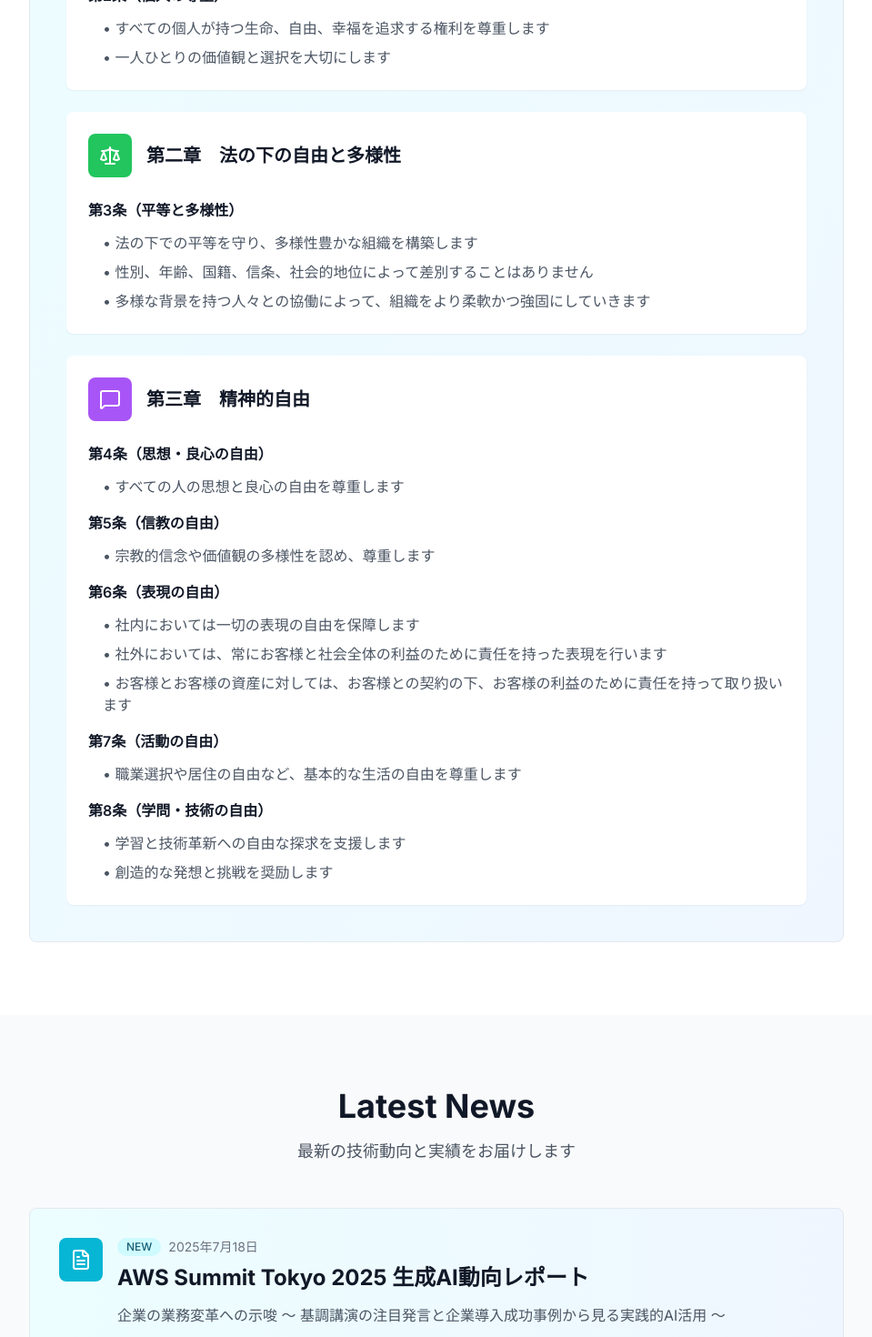
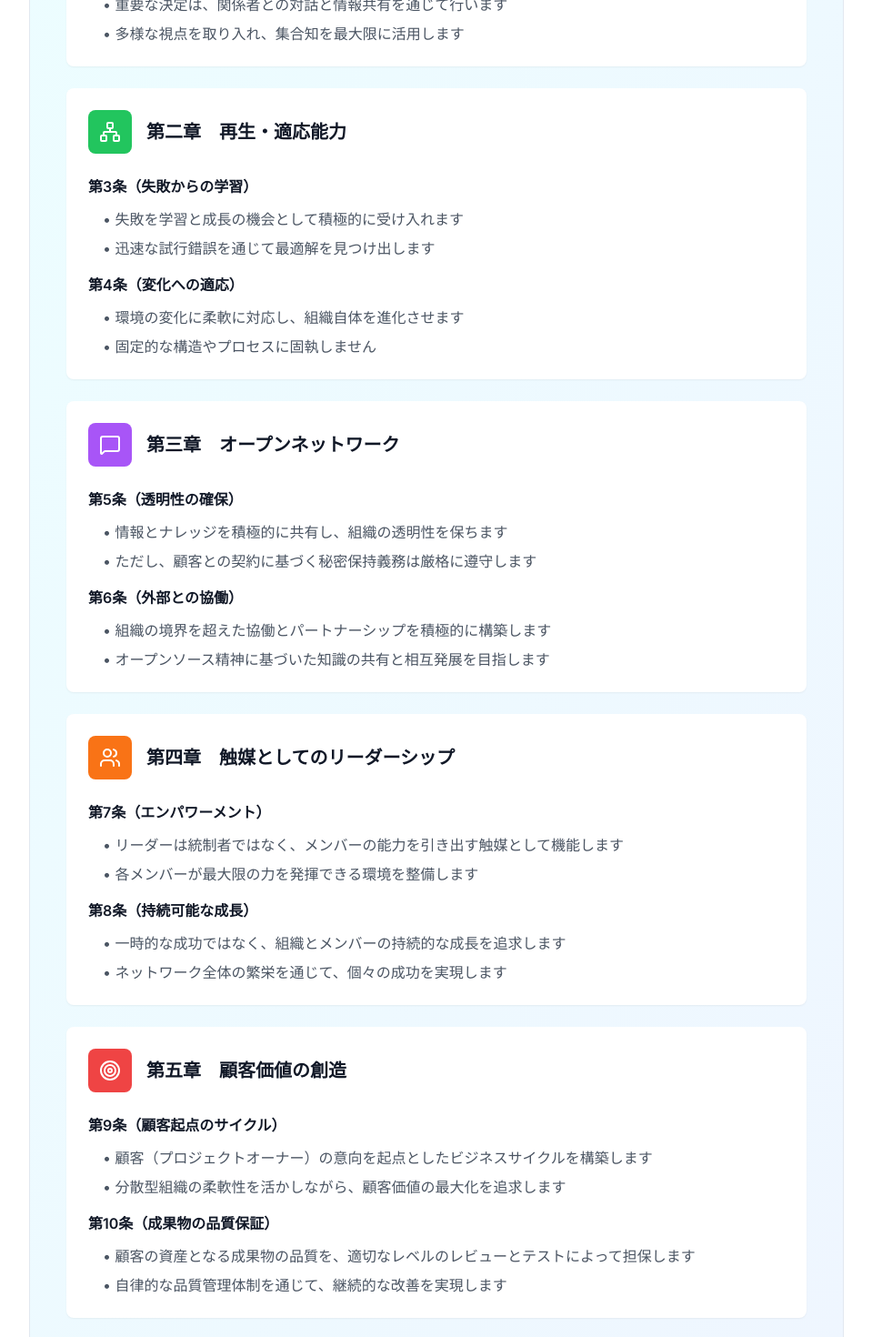
Before and after one commit to unrcom/unr-v0-renewal, a Next.js app: page / in a window 1280 px wide. Shown: the part 1280-2750 px from the top of the page at 91% size, without its empty margins (160-1119 px from the left). Built offline with nearby package versions, Linux system fonts and the light colour scheme.

Commit message:
added Company Constitution

```diff
--- a/app/page.tsx
+++ b/app/page.tsx
@@ -5,9 +5,11 @@ import { SiteFooter } from "@/components/site-footer";
 import {
   FileText,
   ExternalLink,
-  Scale,
+  Network,
   Users,
   MessageSquare,
+  Target,
+  CheckCircle,
 } from "lucide-react";
 
 export default function HomePage() {
@@ -53,7 +55,7 @@ export default function HomePage() {
                 Company Constitution
               </h2>
               <p className="text-lg text-gray-600 dark:text-gray-300">
-                私たちが大切にする価値観と行動指針
+                分散型組織として大切にする価値観と行動指針
               </p>
             </div>
 
@@ -62,157 +64,236 @@ export default function HomePage() {
                 {/* 前文 */}
                 <div className="text-center mb-8">
                   <div className="inline-flex items-center justify-center w-16 h-16 bg-cyan-500 dark:bg-cyan-600 rounded-full mb-4">
-                    <Scale className="w-8 h-8 text-white" />
+                    <Network className="w-8 h-8 text-white" />
                   </div>
                   <div className="bg-white dark:bg-gray-700 rounded-lg p-6 shadow-sm">
                     <h3 className="text-xl font-bold text-gray-900 dark:text-gray-100 mb-4">
                       前文
                     </h3>
                     <p className="text-gray-700 dark:text-gray-300 leading-relaxed">
-                      私たちは、お客様、パートナー企業、そして社会全体との信頼関係を基盤とし、技術を通じて豊かな未来を創造することを使命とします。すべての人の自由と多様性を尊重し、公正で透明な事業活動を行うことをここに宣言します。
+                      私たちは、中央集権的な統制に依存せず、各メンバーの自律性とネットワークの力を信じます。失敗を恐れず、変化を受け入れ、オープンな協働を通じて持続的な価値を創造することをここに宣言します。
                     </p>
                   </div>
                 </div>
 
                 <div className="space-y-6">
-                  {/* 第一章 包括的自由権 */}
+                  {/* 第一章 分散型意思決定 */}
                   <div className="bg-white dark:bg-gray-700 rounded-lg p-6 shadow-sm">
                     <div className="flex items-center mb-6">
                       <div className="w-12 h-12 bg-blue-500 dark:bg-blue-600 rounded-lg flex items-center justify-center mr-4">
                         <Users className="w-6 h-6 text-white" />
                       </div>
                       <h3 className="text-xl font-bold text-gray-900 dark:text-gray-100">
-                        第一章　包括的自由権
+                        第一章　分散型意思決定
                       </h3>
                     </div>
 
                     <div className="space-y-4">
                       <div>
                         <h4 className="font-semibold text-gray-900 dark:text-gray-100 mb-3">
-                          第1条（基本的人権の尊重）
+                          第1条（自律的判断権）
                         </h4>
                         <ul className="text-gray-600 dark:text-gray-300 space-y-2 ml-4">
                           <li>
                             •
-                            すべての人が生まれながらに持つ自由と権利を最大限に尊重します
+                            各メンバーは、専門領域において自律的な意思決定権を持ちます
                           </li>
                           <li>
                             •
-                            個人の尊厳を何よりも大切にし、これを侵すことはありません
+                            中央の承認を待つことなく、迅速な判断と実行を行います
                           </li>
                         </ul>
                       </div>
 
                       <div>
                         <h4 className="font-semibold text-gray-900 dark:text-gray-100 mb-3">
-                          第2条（個人の尊重）
+                          第2条（集合知の活用）
                         </h4>
                         <ul className="text-gray-600 dark:text-gray-300 space-y-2 ml-4">
                           <li>
                             •
-                            すべての個人が持つ生命、自由、幸福を追求する権利を尊重します
+                            重要な決定は、関係者との対話と情報共有を通じて行います
                           </li>
-                          <li>• 一人ひとりの価値観と選択を大切にします</li>
+                          <li>
+                            • 多様な視点を取り入れ、集合知を最大限に活用します
+                          </li>
                         </ul>
                       </div>
                     </div>
                   </div>
 
-                  {/* 第二章 法の下の自由と多様性 */}
+                  {/* 第二章 再生・適応能力 */}
                   <div className="bg-white dark:bg-gray-700 rounded-lg p-6 shadow-sm">
                     <div className="flex items-center mb-6">
                       <div className="w-12 h-12 bg-green-500 dark:bg-green-600 rounded-lg flex items-center justify-center mr-4">
-                        <Scale className="w-6 h-6 text-white" />
+                        <Network className="w-6 h-6 text-white" />
                       </div>
                       <h3 className="text-xl font-bold text-gray-900 dark:text-gray-100">
-                        第二章　法の下の自由と多様性
+                        第二章　再生・適応能力
                       </h3>
+                    </div>
+
+                    <div className="space-y-4">
+                      <div>
+                        <h4 className="font-semibold text-gray-900 dark:text-gray-100 mb-3">
+                          第3条（失敗からの学習）
+                        </h4>
+                        <ul className="text-gray-600 dark:text-gray-300 space-y-2 ml-4">
+                          <li>
+                            • 失敗を学習と成長の機会として積極的に受け入れます
+                          </li>
+                          <li>
+                            • 迅速な試行錯誤を通じて最適解を見つけ出します
+                          </li>
+                        </ul>
                       </div>
 
                       <div>
                         <h4 className="font-semibold text-gray-900 dark:text-gray-100 mb-3">
-                        第3条（平等と多様性）
+                          第4条（変化への適応）
                         </h4>
                         <ul className="text-gray-600 dark:text-gray-300 space-y-2 ml-4">
                           <li>
-                          • 法の下での平等を守り、多様性豊かな組織を構築します
+                            • 環境の変化に柔軟に対応し、組織自体を進化させます
                           </li>
-                        <li>
-                          •
-                          性別、年齢、国籍、信条、社会的地位によって差別することはありません
-                        </li>
-                        <li>
-                          •
-                          多様な背景を持つ人々との協働によって、組織をより柔軟かつ強固にしていきます
-                        </li>
+                          <li>• 固定的な構造やプロセスに固執しません</li>
                         </ul>
                       </div>
                     </div>
+                  </div>
 
-                  {/* 第三章 精神的自由 */}
+                  {/* 第三章 オープンネットワーク */}
                   <div className="bg-white dark:bg-gray-700 rounded-lg p-6 shadow-sm">
                     <div className="flex items-center mb-6">
                       <div className="w-12 h-12 bg-purple-500 dark:bg-purple-600 rounded-lg flex items-center justify-center mr-4">
                         <MessageSquare className="w-6 h-6 text-white" />
                       </div>
                       <h3 className="text-xl font-bold text-gray-900 dark:text-gray-100">
-                        第三章　精神的自由
+                        第三章　オープンネットワーク
                       </h3>
                     </div>
 
                     <div className="space-y-4">
                       <div>
                         <h4 className="font-semibold text-gray-900 dark:text-gray-100 mb-3">
-                          第4条（思想・良心の自由）
-                        </h4>
-                        <p className="text-gray-600 dark:text-gray-300 ml-4">
-                          • すべての人の思想と良心の自由を尊重します
-                        </p>
-                      </div>
-
-                      <div>
-                        <h4 className="font-semibold text-gray-900 dark:text-gray-100 mb-3">
-                          第5条（信教の自由）
-                        </h4>
-                        <p className="text-gray-600 dark:text-gray-300 ml-4">
-                          • 宗教的信念や価値観の多様性を認め、尊重します
-                        </p>
-                      </div>
-
-                      <div>
-                        <h4 className="font-semibold text-gray-900 dark:text-gray-100 mb-3">
-                          第6条（表現の自由）
+                          第5条（透明性の確保）
                         </h4>
                         <ul className="text-gray-600 dark:text-gray-300 space-y-2 ml-4">
-                          <li>• 社内においては一切の表現の自由を保障します</li>
                           <li>
                             •
-                            社外においては、常にお客様と社会全体の利益のために責任を持った表現を行います
+                            情報とナレッジを積極的に共有し、組織の透明性を保ちます
                           </li>
                           <li>
                             •
-                            お客様とお客様の資産に対しては、お客様との契約の下、お客様の利益のために責任を持って取り扱います
+                            ただし、顧客との契約に基づく秘密保持義務は厳格に遵守します
                           </li>
                         </ul>
                       </div>
 
                       <div>
                         <h4 className="font-semibold text-gray-900 dark:text-gray-100 mb-3">
-                          第7条（活動の自由）
+                          第6条（外部との協働）
                         </h4>
-                        <p className="text-gray-600 dark:text-gray-300 ml-4">
+                        <ul className="text-gray-600 dark:text-gray-300 space-y-2 ml-4">
+                          <li>
                             •
-                          職業選択や居住の自由など、基本的な生活の自由を尊重します
-                        </p>
+                            組織の境界を超えた協働とパートナーシップを積極的に構築します
+                          </li>
+                          <li>
+                            •
+                            オープンソース精神に基づいた知識の共有と相互発展を目指します
+                          </li>
+                        </ul>
+                      </div>
+                    </div>
+                  </div>
+
+                  {/* 第四章 触媒としてのリーダーシップ */}
+                  <div className="bg-white dark:bg-gray-700 rounded-lg p-6 shadow-sm">
+                    <div className="flex items-center mb-6">
+                      <div className="w-12 h-12 bg-orange-500 dark:bg-orange-600 rounded-lg flex items-center justify-center mr-4">
+                        <Users className="w-6 h-6 text-white" />
+                      </div>
+                      <h3 className="text-xl font-bold text-gray-900 dark:text-gray-100">
+                        第四章　触媒としてのリーダーシップ
+                      </h3>
+                    </div>
+
+                    <div className="space-y-4">
+                      <div>
+                        <h4 className="font-semibold text-gray-900 dark:text-gray-100 mb-3">
+                          第7条（エンパワーメント）
+                        </h4>
+                        <ul className="text-gray-600 dark:text-gray-300 space-y-2 ml-4">
+                          <li>
+                            •
+                            リーダーは統制者ではなく、メンバーの能力を引き出す触媒として機能します
+                          </li>
+                          <li>
+                            • 各メンバーが最大限の力を発揮できる環境を整備します
+                          </li>
+                        </ul>
                       </div>
 
                       <div>
                         <h4 className="font-semibold text-gray-900 dark:text-gray-100 mb-3">
-                          第8条（学問・技術の自由）
+                          第8条（持続可能な成長）
                         </h4>
                         <ul className="text-gray-600 dark:text-gray-300 space-y-2 ml-4">
-                          <li>• 学習と技術革新への自由な探求を支援します</li>
-                          <li>• 創造的な発想と挑戦を奨励します</li>
+                          <li>
+                            •
+                            一時的な成功ではなく、組織とメンバーの持続的な成長を追求します
+                          </li>
+                          <li>
+                            •
+                            ネットワーク全体の繁栄を通じて、個々の成功を実現します
+                          </li>
+                        </ul>
+                      </div>
+                    </div>
+                  </div>
+
+                  {/* 第五章 顧客価値の創造 */}
+                  <div className="bg-white dark:bg-gray-700 rounded-lg p-6 shadow-sm">
+                    <div className="flex items-center mb-6">
+                      <div className="w-12 h-12 bg-red-500 dark:bg-red-600 rounded-lg flex items-center justify-center mr-4">
+                        <Target className="w-6 h-6 text-white" />
+                      </div>
+                      <h3 className="text-xl font-bold text-gray-900 dark:text-gray-100">
+                        第五章　顧客価値の創造
+                      </h3>
+                    </div>
+
+                    <div className="space-y-4">
+                      <div>
+                        <h4 className="font-semibold text-gray-900 dark:text-gray-100 mb-3">
+                          第9条（顧客起点のサイクル）
+                        </h4>
+                        <ul className="text-gray-600 dark:text-gray-300 space-y-2 ml-4">
+                          <li>
+                            •
+                            顧客（プロジェクトオーナー）の意向を起点としたビジネスサイクルを構築します
+                          </li>
+                          <li>
+                            •
+                            分散型組織の柔軟性を活かしながら、顧客価値の最大化を追求します
+                          </li>
+                        </ul>
+                      </div>
+
+                      <div>
+                        <h4 className="font-semibold text-gray-900 dark:text-gray-100 mb-3">
+                          第10条（成果物の品質保証）
+                        </h4>
+                        <ul className="text-gray-600 dark:text-gray-300 space-y-2 ml-4">
+                          <li>
+                            •
+                            顧客の資産となる成果物の品質を、適切なレベルのレビューとテストによって担保します
+                          </li>
+                          <li>
+                            •
+                            自律的な品質管理体制を通じて、継続的な改善を実現します
+                          </li>
                         </ul>
                       </div>
                     </div>
```
Lines whose indentation alone changed are shown as unchanged.
